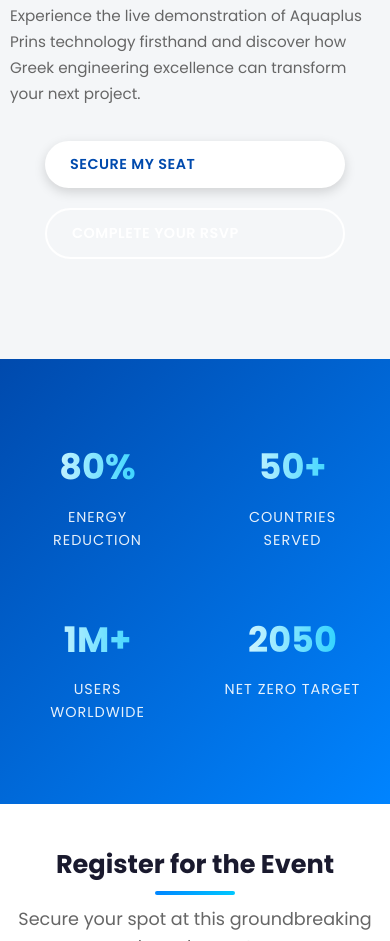
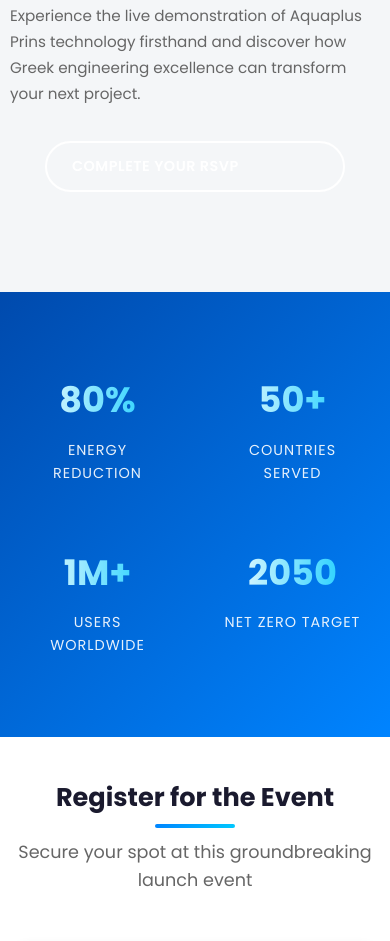
Before and after one commit to zoombahrainservices-lab/Aqua-Plus, a plain HTML site: page index.html in a window 390 px wide. Shown: the part 9848-10789 px from the top of the page. Drawn offline with Linux system fonts and the light colour scheme.

Commit message:
Update RSVP button to link to Google Form and remove Secure My Seat button

```diff
--- a/index.html
+++ b/index.html
@@ -290,8 +290,7 @@
               Experience the live demonstration of Aquaplus Prins technology firsthand and discover how Greek engineering excellence can transform your next project.
             </p>
             <div class="secure-buttons">
-              <a href="#register" class="btn btn-primary">SECURE MY SEAT</a>
-              <a href="#register" class="btn btn-secondary">COMPLETE YOUR RSVP</a>
+              <a href="https://forms.gle/1bXobieDQJD2v6Hr8" target="_blank" class="btn btn-secondary">COMPLETE YOUR RSVP</a>
             </div>
           </div>
           <div class="secure-image">
--- a/style.css
+++ b/style.css
@@ -510,6 +510,7 @@
 
 .secure-buttons {
   display: flex;
+  justify-content: center;
   gap: 20px;
   flex-wrap: wrap;
 }
@@ -1208,8 +1209,7 @@
   }
 
   .secure-buttons {
-    flex-direction: column;
-    align-items: center;
+    justify-content: center;
   }
 
   .secure-buttons .btn {
```
